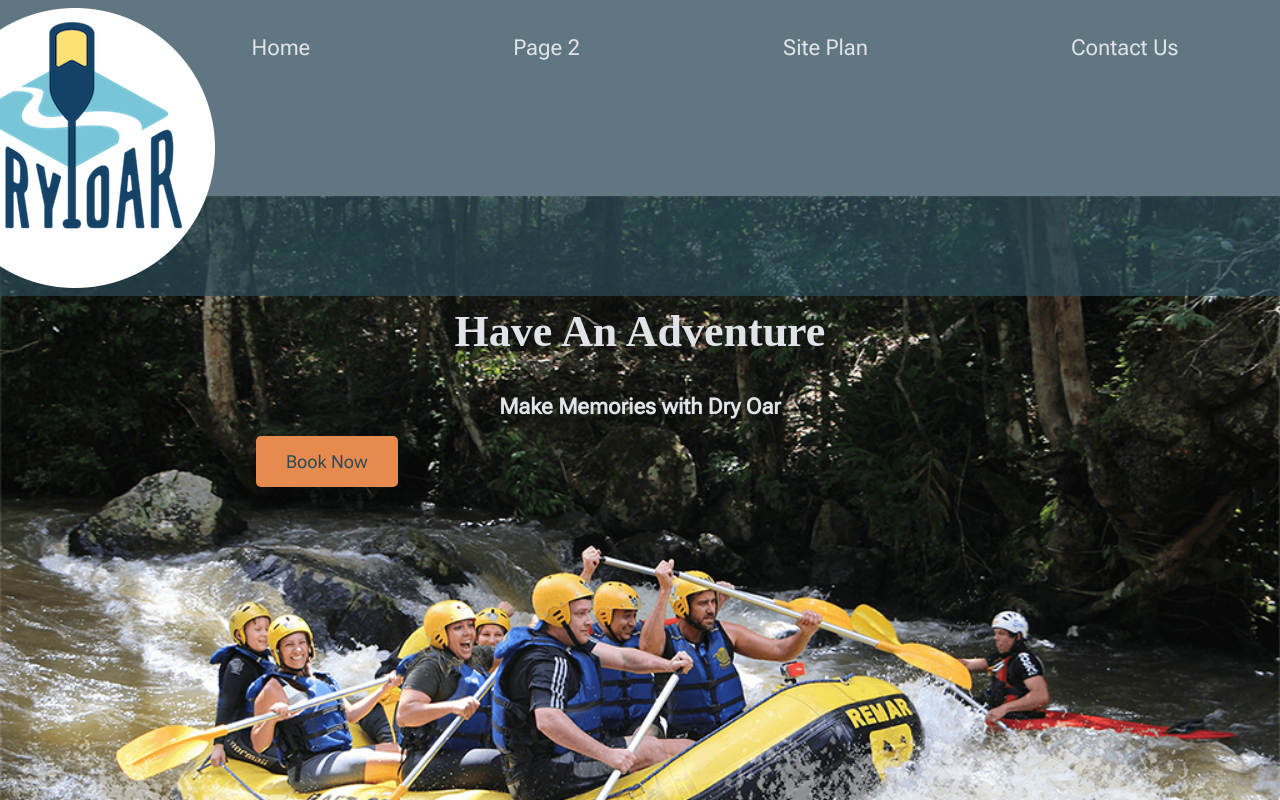
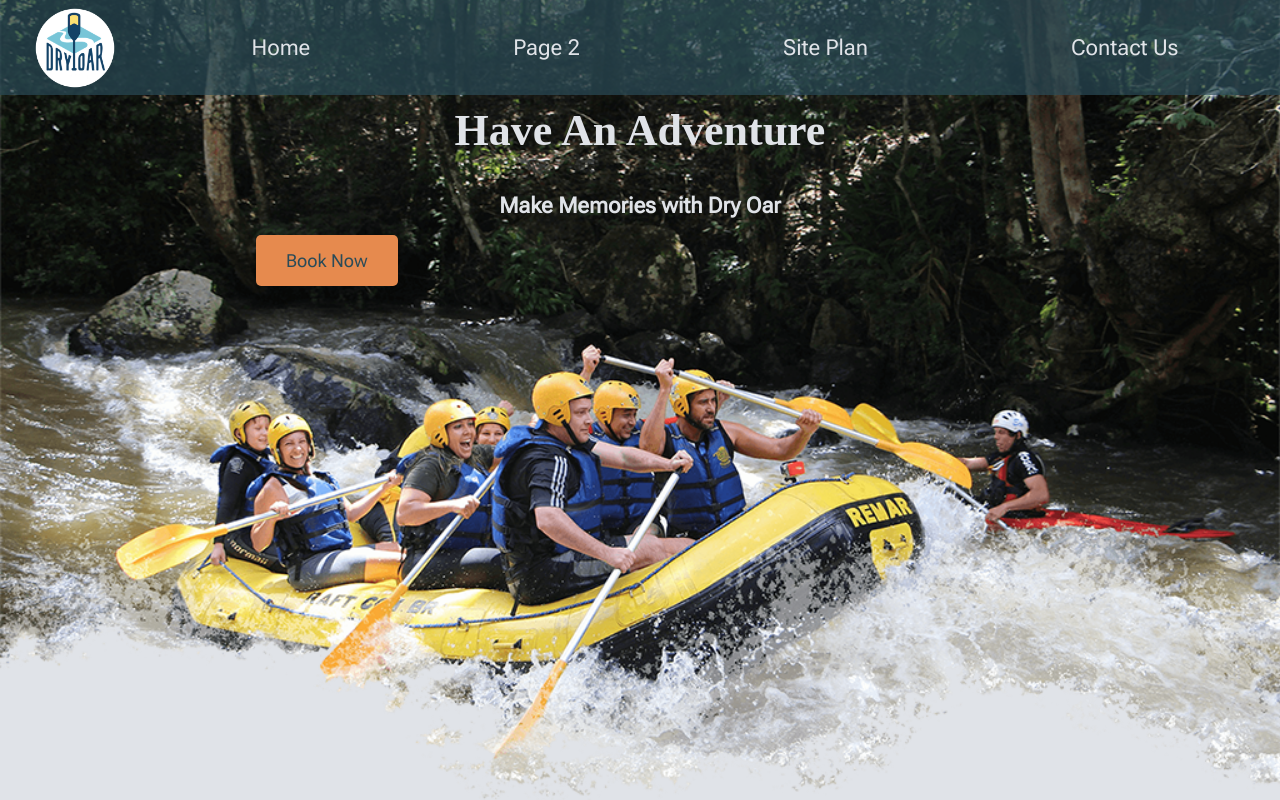
Before and after one commit to lulusthrall/wdd130, a plain HTML site: page wwr/index.html in a window 1280 px wide. Shown: the top 800 px of the page. Drawn offline with Linux system fonts and the light colour scheme; a web font is replaced by a local one.

Commit message:
fixed the logo header

```diff
--- a/wwr/index.html
+++ b/wwr/index.html
@@ -11,7 +11,7 @@
     <div id="content">
         <header>
             <a id="logo_link" href="index.html">
-                <img class="logo" src="images/logo.png" alt="Dry Oar Logo">
+                <img class="logo" src="images/logo.png" alt="Dry Oar Logo" style = "width: 80px">
             </a>
             <nav>
                 <a href="index.html">Home</a>
```
